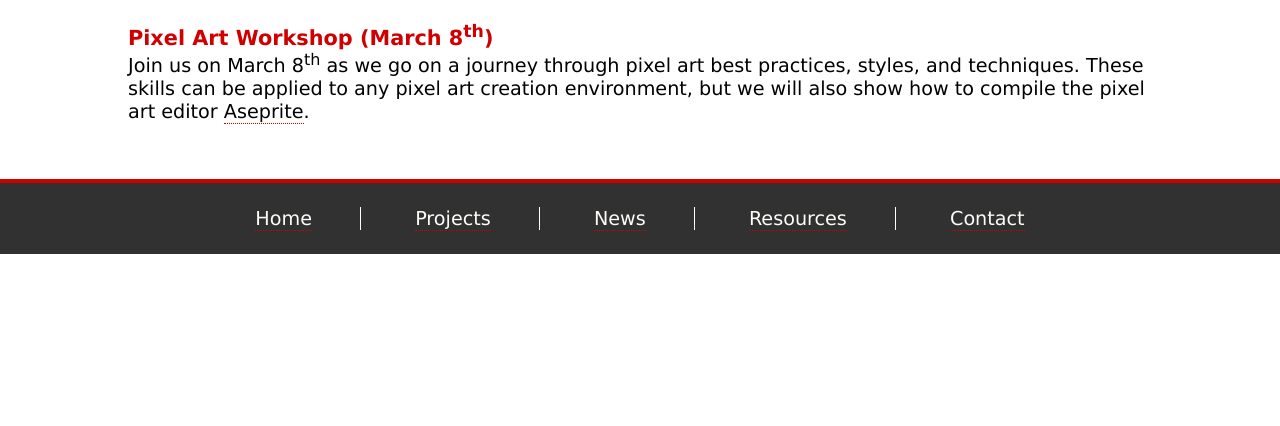
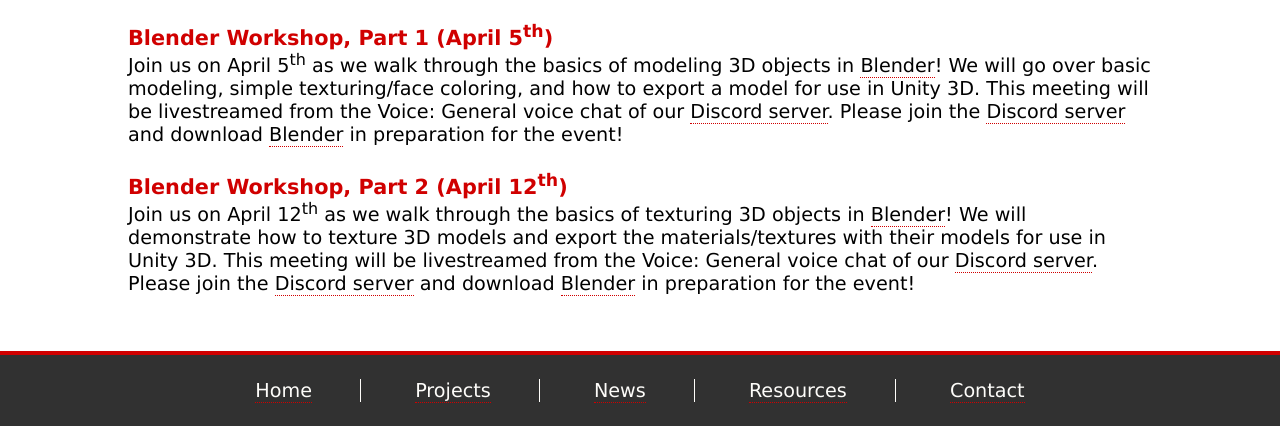
Before and after one commit to UNL-Game-Dev-Club/UNL-Game-Dev-Club.github.io, a plain HTML site: page index.html in a window 1280 px wide. Shown: the part 652-1078 px from the top of the page. Before the commit the page ends 906 px from the top, so only its background shows below. Drawn offline with Linux system fonts and the light colour scheme.

Commit message:
Added new quarantine Blender events.

```diff
--- a/index.html
+++ b/index.html
@@ -34,8 +34,11 @@
             <h2 class="center_heading">Upcoming Events</h2>
             <p>The GDC has some exciting events coming up, which we'd like to share with everyone!</p>
 
-            <h3>Pixel Art Workshop (March 8<sup>th</sup>)</h3>
-            <p>Join us on March 8<sup>th</sup> as we go on a journey through pixel art best practices, styles, and techniques. These skills can be applied to any pixel art creation environment, but we will also show how to compile the pixel art editor <a href="https://www.aseprite.org/" target="_blank">Aseprite</a>.</p>
+            <h3>Blender Workshop, Part 1 (April 5<sup>th</sup>)</h3>
+            <p>Join us on April 5<sup>th</sup> as we walk through the basics of modeling 3D objects in <a href="https://www.blender.org/download/" target="_blank">Blender</a>! We will go over basic modeling, simple texturing/face coloring, and how to export a model for use in Unity 3D. This meeting will be livestreamed from the Voice: General voice chat of our <a href="https://go.unl.edu/unlgdcdiscord" target="_blank">Discord server</a>. Please join the <a href="https://go.unl.edu/unlgdcdiscord" target="_blank">Discord server</a> and download <a href="https://www.blender.org/download/" target="_blank">Blender</a> in preparation for the event!</p>
+
+            <h3>Blender Workshop, Part 2 (April 12<sup>th</sup>)</h3>
+            <p>Join us on April 12<sup>th</sup> as we walk through the basics of texturing 3D objects in <a href="https://www.blender.org/download/" target="_blank">Blender</a>! We will demonstrate how to texture 3D models and export the materials/textures with their models for use in Unity 3D. This meeting will be livestreamed from the Voice: General voice chat of our <a href="https://go.unl.edu/unlgdcdiscord" target="_blank">Discord server</a>. Please join the <a href="https://go.unl.edu/unlgdcdiscord" target="_blank">Discord server</a> and download <a href="https://www.blender.org/download/" target="_blank">Blender</a> in preparation for the event!</p>
         </div>
     </div>
     <div class="footer">
```
